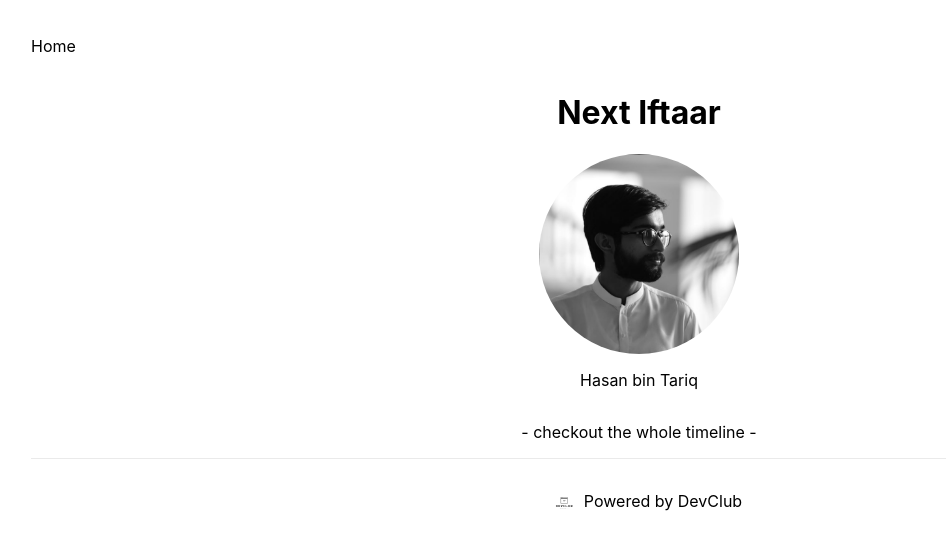
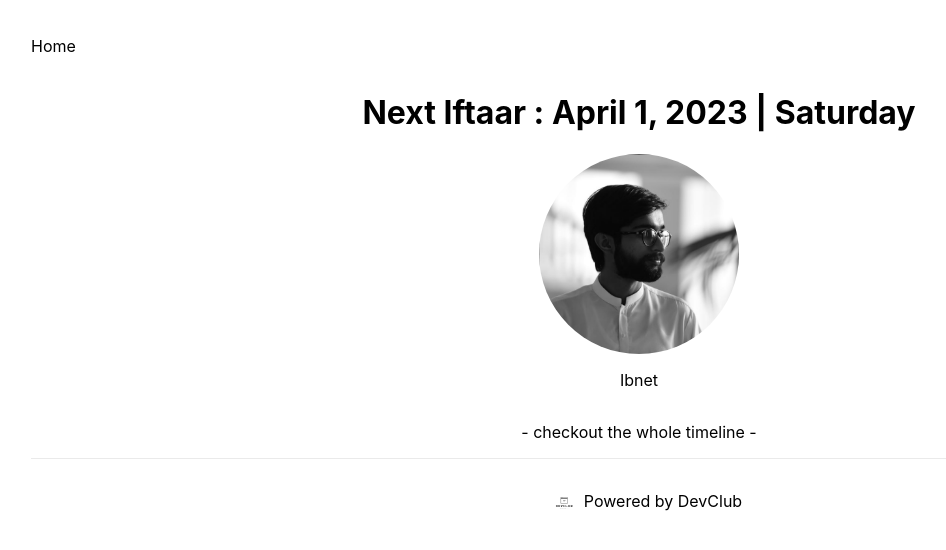
Before and after one commit to hamzafer/iftaar-web-app, a Next.js app: page /next-iftaar in a window 1280 px wide. Shown: the top 550 px of the page, without its empty margins (1-947 px from the left). Built offline with nearby package versions, Linux system fonts and the light colour scheme.

Commit message:
Added next iftaar date and day

```diff
--- a/pages/next-iftaar.js
+++ b/pages/next-iftaar.js
@@ -1,13 +1,35 @@
 import styles from "../styles/Home.module.css";
 import Head from "next/head";
 import Link from "next/link";
-import React from "react";
+import React, {useEffect, useState} from "react";
 import Footer from "./Components/Footer";
 import Image from "next/image";
 
 export default function NextIftaar() {
-    const host = 'Hasan bin Tariq';
-    const image = '/ibnet.jpg';
+    const host = "Ibnet";
+    const image = "/ibnet.jpg";
+    const [iftaarData, setIftaarData] = useState([]);
+
+    useEffect(() => {
+        async function fetchIftaarData() {
+            try {
+                const response = await fetch('/api/iftaarData');
+                const data = await response.json();
+                setIftaarData(data);
+            } catch (error) {
+                console.error('Error fetching iftaar data:', error);
+            }
+        }
+
+        fetchIftaarData();
+    }, []);
+
+    const hostData = iftaarData.find((data) => data.name === host);
+    const hostDate = hostData?.date ?? "TBD";
+    const date = new Date(hostDate);
+    const dayOfWeek = date.getDay();
+    const daysOfWeek = ['Sunday', 'Monday', 'Tuesday', 'Wednesday', 'Thursday', 'Friday', 'Saturday'];
+    const day = daysOfWeek[dayOfWeek];
 
     return (
         <div className={styles.container}>
@@ -21,9 +43,22 @@ export default function NextIftaar() {
                         <p>Home</p>
                     </span>
             </Link>
-            <div style={{display: 'flex', justifyContent: 'center', flexDirection: 'column', alignItems: 'center'}}>
-                <h1>Next Iftaar</h1>
-                <Image src={image} alt="Next Iftaar" width={200} height={200} style={{borderRadius: '50%', width: '200px', height: '200px'}}/>
+            <div
+                style={{
+                    display: "flex",
+                    justifyContent: "center",
+                    flexDirection: "column",
+                    alignItems: "center",
+                }}
+            >
+                <h1>Next Iftaar : {hostDate} | {day}</h1>
+                <Image
+                    src={image}
+                    alt="Next Iftaar"
+                    width={200}
+                    height={200}
+                    style={{borderRadius: "50%", width: "200px", height: "200px"}}
+                />
                 <p>{host}</p>
 
                 <Link href="/timeline">
```
